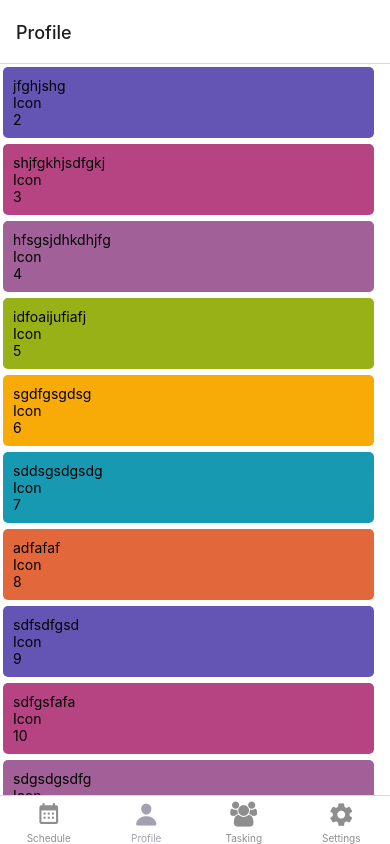
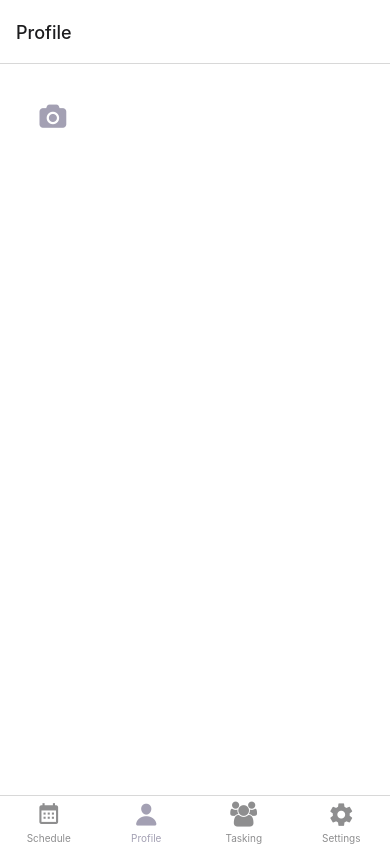
Before and after one commit to alsalmiw/scrubby_react_native, a React Native app: screen /Profile in a window 390 px wide. Built offline with nearby package versions, Linux system fonts and the light colour scheme.

Commit message:
added react native image picker

```diff
--- /dev/null
+++ b/components/AddPhotoComponent.tsx
@@ -0,0 +1,34 @@
+import React from "react";
+import { FC, useContext } from "react";
+import { StyleSheet, Text, View, TouchableHighlight } from "react-native";
+import { FontAwesome } from '@expo/vector-icons';
+import {ThemeContext} from "../context/ThemeContext"
+
+interface PhotoType{
+    photo: string;
+}
+
+const AddPhotoComponent: FC<PhotoType> =({photo}) => {
+    const {lilacColor} = useContext(ThemeContext)
+
+    return(
+        <TouchableHighlight style={[styles.container]}>
+
+            <FontAwesome name="camera" color={lilacColor} size={25}  />
+        </TouchableHighlight>
+    )
+}
+
+const styles = StyleSheet.create({
+        container: {
+            alignItems: 'center',
+            justifyContent: 'center',
+             width:100,
+             height:100,
+            padding: 10,
+            margin: 3,
+
+        },
+    })
+
+export default AddPhotoComponent
--- a/package.json
+++ b/package.json
@@ -18,6 +18,7 @@
     "react": "17.0.1",
     "react-dom": "17.0.1",
     "react-native": "0.64.3",
+    "react-native-image-picker": "^4.7.3",
     "react-native-paper": "^4.12.0",
     "react-native-safe-area-context": "^4.2.4",
     "react-native-screens": "^3.13.1",
--- a/screens/Profile/MyProfileScreen.tsx
+++ b/screens/Profile/MyProfileScreen.tsx
@@ -3,6 +3,7 @@ import { FC, useState } from 'react';
 import { ScrollView, StyleSheet, Text, View, StatusBar } from 'react-native';
 import CoinsPointsDisplayContainer from '../../components/Profile/CoinsPointsDisplayContainer'
 import TaskSpaceRowComponent from '../../components/TaskSpaceRowComponent';
+import AddPhotoComponent from '../../components/AddPhotoComponent';
 
 const MyProfileScreen: FC = ()=> {
 
@@ -13,7 +14,7 @@ const MyProfileScreen: FC = ()=> {
 
     <ScrollView style={styles.container}>
 
-        {/* <CoinsPointsDisplayContainer coins="200" points="10,000" /> */}
+        {/* <CoinsPointsDisplayContainer coins="200" points="10,000" />
         {arr.map((title, idx) => {
           return (
            <TaskSpaceRowComponent key={idx} idx={idx+r}>
@@ -23,7 +24,9 @@ const MyProfileScreen: FC = ()=> {
         </TaskSpaceRowComponent>
           )
         })}
+        */}
 
+        <AddPhotoComponent photo={"photo"}/>
 
     </ScrollView>
 
```
Also changed, not shown: 1 other file (tests, documents, lock files or other folders).
